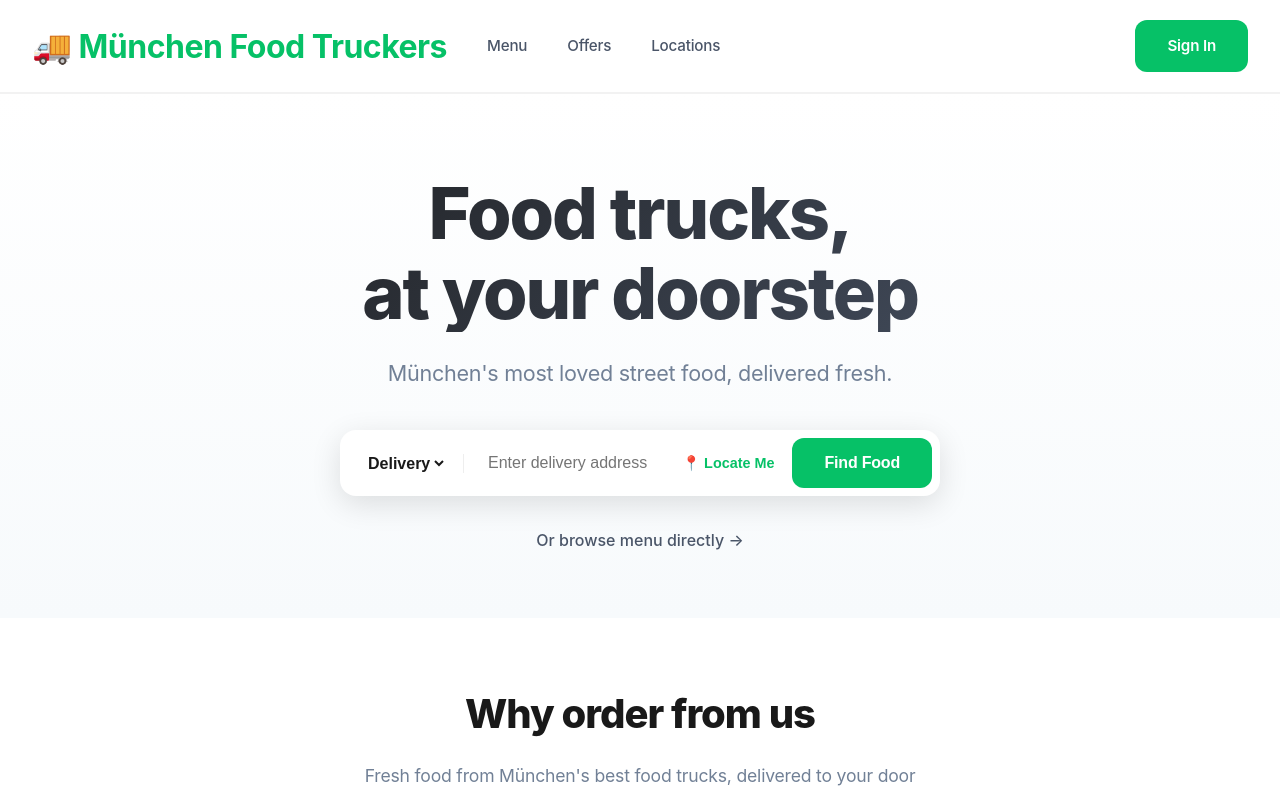
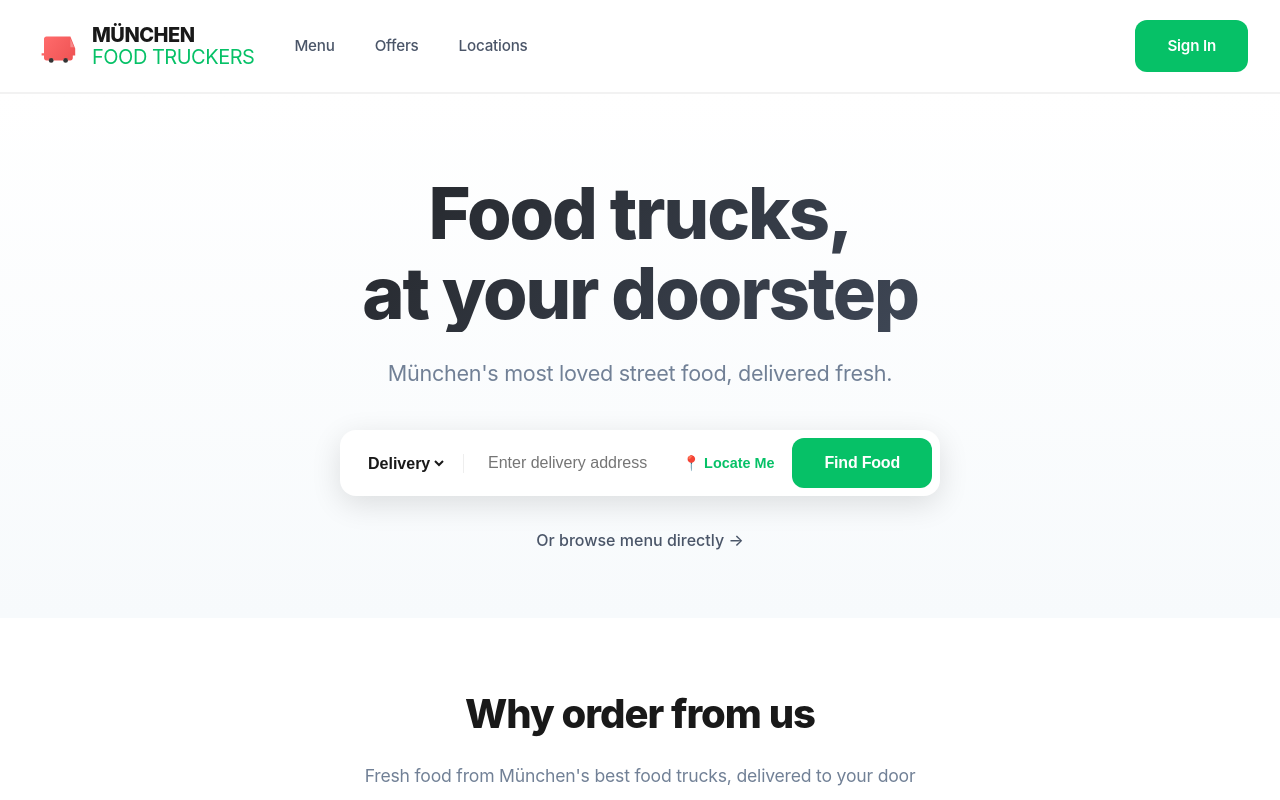
Before and after one commit to MunchenFoodTruckers/thefoodtruck-web, a Next.js app: page / in a window 1280 px wide. Shown: the top 800 px of the page. Built offline with nearby package versions, Linux system fonts and the light colour scheme.

Commit message:
feat: rebrand with premium logo and typography

```diff
--- /dev/null
+++ b/app/components/Logo.tsx
@@ -0,0 +1,37 @@
+export default function Logo({ className = "", size = 40 }: { className?: string; size?: number }) {
+    return (
+        <svg
+            width={size}
+            height={size}
+            viewBox="0 0 40 40"
+            fill="none"
+            xmlns="http://www.w3.org/2000/svg"
+            className={className}
+        >
+            <path
+                d="M32 12H12C10.8954 12 10 12.8954 10 14V26H8V28H10V30C10 31.1046 10.8954 32 12 32H14C14 31.1046 14.8954 30.4 16 30.4C17.1046 30.4 18 31.1046 18 32H26C26 31.1046 26.8954 30.4 28 30.4C29.1046 30.4 30 31.1046 30 32H32C33.1046 32 34 31.1046 34 30V28H36V22L32 12Z"
+                fill="url(#paint0_linear)"
+            />
+            <path
+                d="M32 14L35 21H32V14Z"
+                fill="white"
+                fillOpacity="0.3"
+            />
+            <circle cx="16" cy="32" r="2" fill="#333" />
+            <circle cx="28" cy="32" r="2" fill="#333" />
+            <defs>
+                <linearGradient
+                    id="paint0_linear"
+                    x1="10"
+                    y1="12"
+                    x2="36"
+                    y2="32"
+                    gradientUnits="userSpaceOnUse"
+                >
+                    <stop stopColor="#FF6B6B" />
+                    <stop offset="1" stopColor="#EE5253" />
+                </linearGradient>
+            </defs>
+        </svg>
+    );
+}
--- a/app/layout.tsx
+++ b/app/layout.tsx
@@ -1,6 +1,7 @@
 import './globals.css';
 import Link from 'next/link';
 import UserNav from './components/UserNav';
+import Logo from './components/Logo';
 import { LocationProvider } from './context/LocationContext';
 
 export default function RootLayout({
@@ -15,8 +16,32 @@ export default function RootLayout({
           <nav className="navbar">
             <div className="nav-container">
               <div style={{ display: 'flex', alignItems: 'center', gap: '2.5rem' }}>
-                <Link href="/" className="logo" style={{ fontSize: '2rem' }}>
-                  🚚 München Food Truckers
+                <Link href="/" className="logo" style={{
+                  display: 'flex',
+                  alignItems: 'center',
+                  gap: '0.75rem',
+                  textDecoration: 'none'
+                }}>
+                  <Logo size={48} />
+                  <div style={{ display: 'flex', flexDirection: 'column' }}>
+                    <span style={{
+                      fontSize: '1.25rem',
+                      fontWeight: 800,
+                      letterSpacing: '-0.5px',
+                      color: 'var(--dark)',
+                      lineHeight: 1.1
+                    }}>
+                      MÜNCHEN
+                    </span>
+                    <span style={{
+                      fontSize: '1.25rem',
+                      fontWeight: 400,
+                      color: 'var(--primary)',
+                      lineHeight: 1.1
+                    }}>
+                      FOOD TRUCKERS
+                    </span>
+                  </div>
                 </Link>
                 <div className="nav-links">
                   <Link href="/menu">Menu</Link>
--- a/app/page.tsx
+++ b/app/page.tsx
@@ -4,6 +4,7 @@ import Link from 'next/link';
 import { useState } from 'react';
 import { useLocation } from './context/LocationContext';
 import { useRouter } from 'next/navigation';
+import Logo from './components/Logo';
 
 export default function HomePage() {
   const { address, setAddress, deliveryMode, setDeliveryMode } = useLocation();
@@ -145,7 +146,9 @@ export default function HomePage() {
           </div>
 
           <div className="feature-card">
-            <div style={{ fontSize: '3.5rem', marginBottom: '1.5rem' }}>🚚</div>
+            <div style={{ marginBottom: '1.5rem', display: 'flex', justifyContent: 'center' }}>
+              <Logo size={64} />
+            </div>
             <h3>Fast Delivery</h3>
             <p style={{ color: 'var(--gray-500)', lineHeight: 1.6 }}>Quick service from our mobile kitchen to your table</p>
           </div>
```
